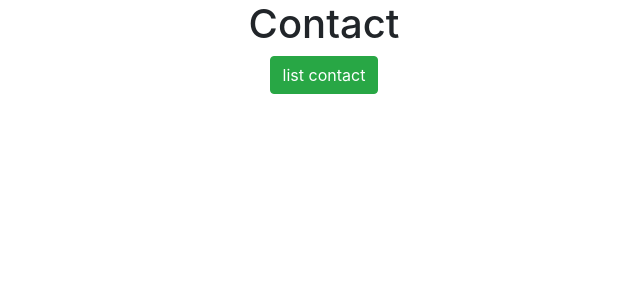
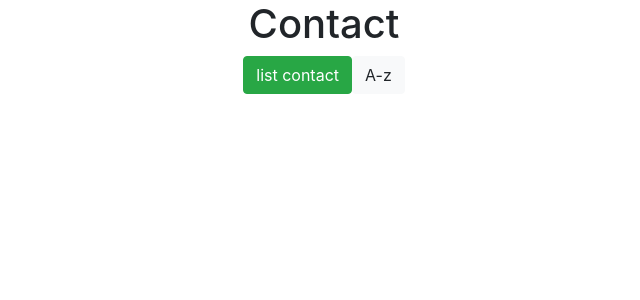
Before and after one commit to Avazkhon/contact, a React app: page / in a window 1280 px wide. Shown: the top 300 px of the page, without its empty margins (316-956 px from the left). Built offline with nearby package versions, Linux system fonts and the light colour scheme; the HTML template or start-up script is replaced by a standard one.

Commit message:
HundleSort from index.jsx

```diff
--- a/src/index.jsx
+++ b/src/index.jsx
@@ -33,6 +33,7 @@ class App extends React.Component{
 
   	this.hundleGetUser = this.hundleGetUser.bind(this);
     this.hundleGetCarts = this.hundleGetCarts.bind(this);
+    this.hundleCartSort = this.hundleCartSort.bind(this)
   }
 
 
@@ -95,6 +96,18 @@ class App extends React.Component{
     )
   }
 
+  hundleCartSort() {
+    let sortArr = this.state.arrayUsers.sort((a, b)=>{
+        let nameA = a.name,
+          nameB = b.name;
+          if(nameA < nameB) return -1
+          if(nameA > nameB) return 1
+            return 0
+    })
+    this.setState({arrayUsers: sortArr})
+    console.log(sortArr)
+  }
+
 
   render(){
   	return (
@@ -102,6 +115,7 @@ class App extends React.Component{
         <header>
           <h1 className="text-center" >Contact</h1>
           <button type="button" className="btn btn-success" onClick={this.hundleGetUser} >list contact</button>
+          <button type="button" className="btn btn-light" onClick={this.hundleCartSort} >A-z</button>
         </header>
         <div className="text-center carUsers" >
           <div className="cards">
```
